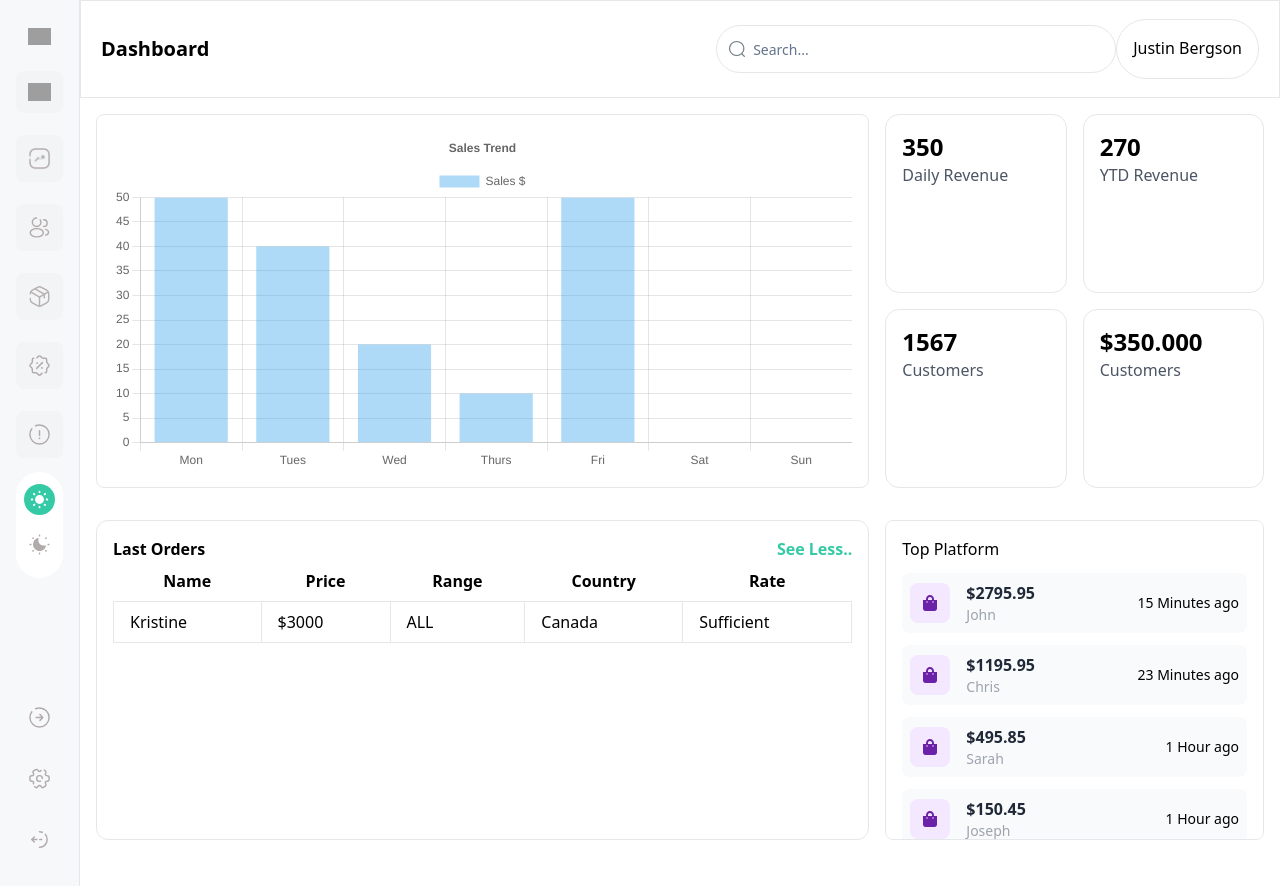
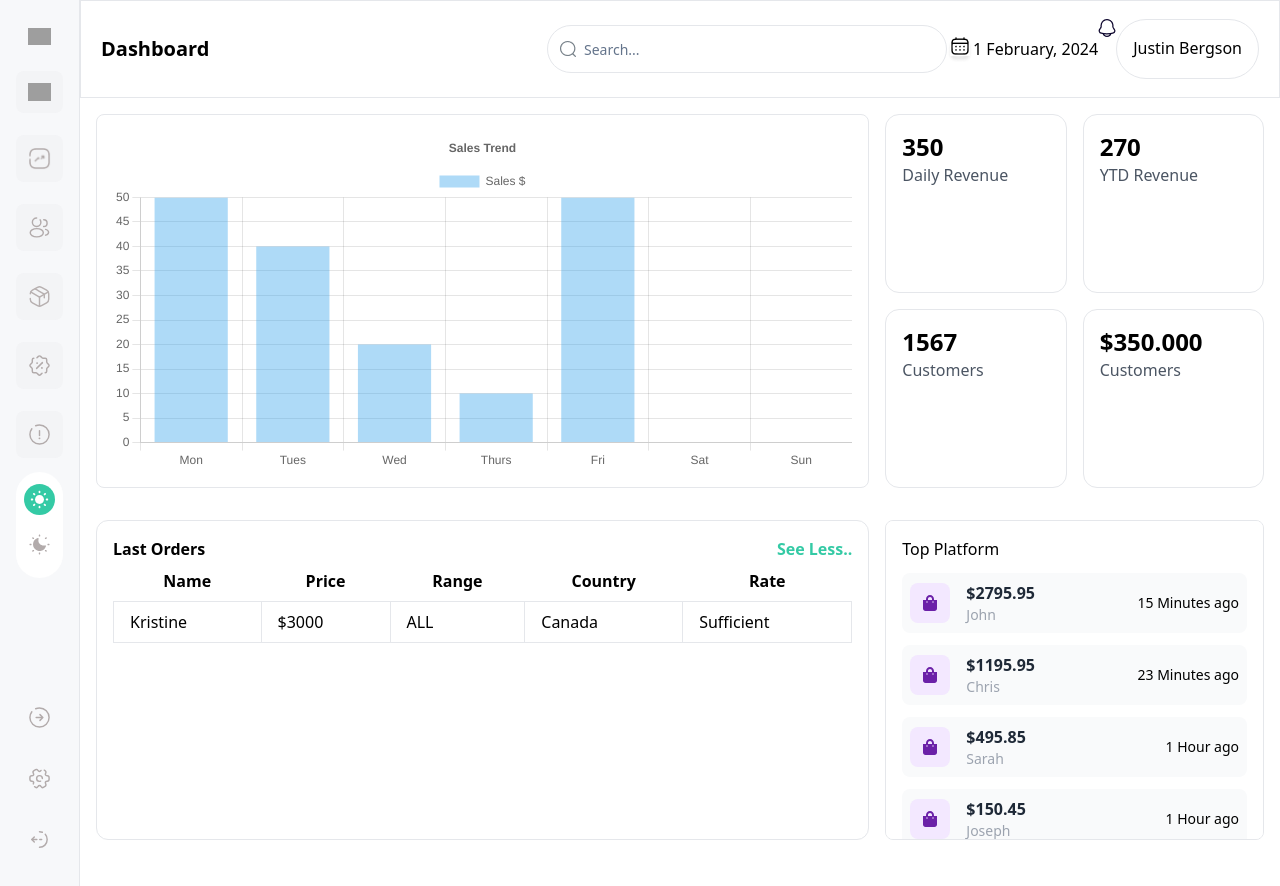
Before and after one commit to Emmanuel-Ingwe/analytics-dashh, a Next.js app: page / in a window 1280 px wide. Shown: the top 886 px of the page. Built offline with nearby package versions, Linux system fonts and the light colour scheme; grey boxes are pictures that could not be loaded.

Commit message:
add: notify-icon

```diff
--- a/components/Header.jsx
+++ b/components/Header.jsx
@@ -7,8 +7,12 @@ const Header = () => {
         <h2 className='text-[20px] font-semibold'>Dashboard</h2>
         <div className="flex">
           <SeachInput />
-          <div className="flex">
-            <img src="/" alt="" />
+          <div className="flex items-center justify-center">
+            <img src="/solar-calender.png" alt="calender-icon" />
+            <h1 className="">1 February, 2024</h1>
+          </div>
+          <div className="rounded-full items-center">
+            <img src="/notification-icon.png" alt="" />
           </div>
           <div className="flex border rounded-full p-4">
           <h2>Justin Bergson</h2>
```
